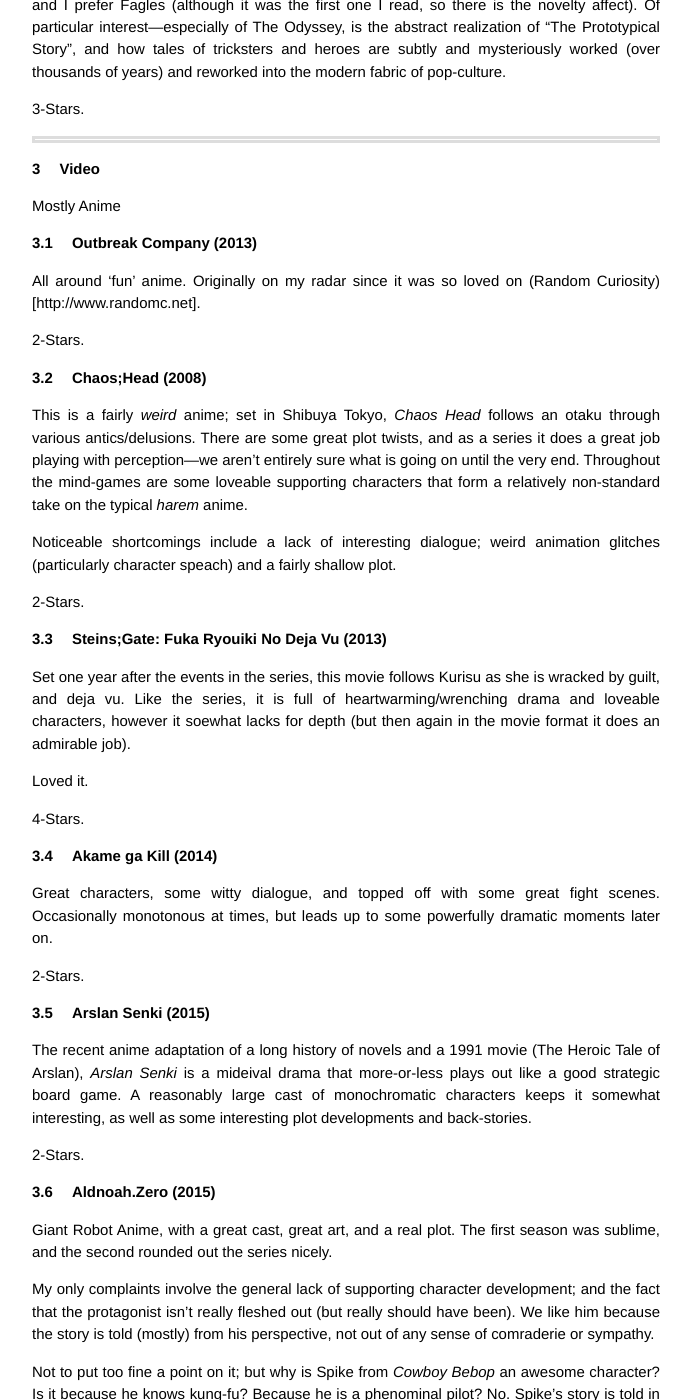
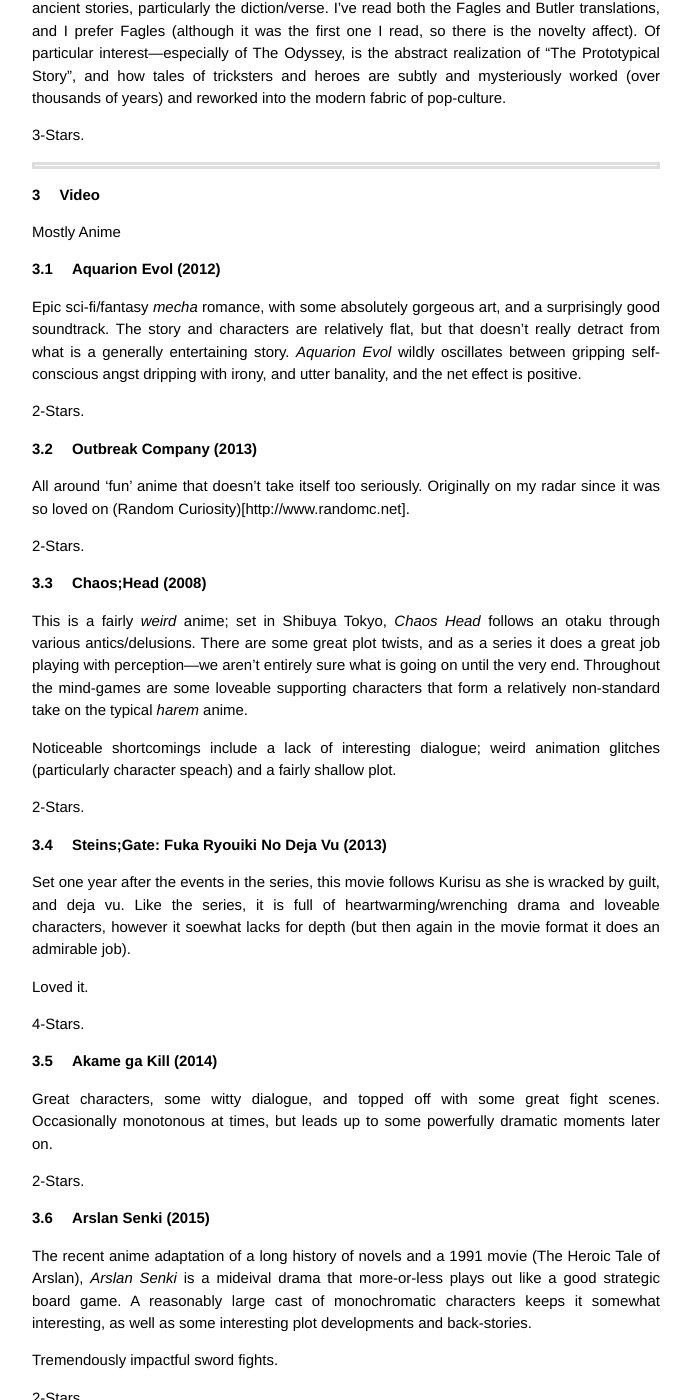
Before and after one commit to athuras/athuras.github.com, a Jekyll site: the page built from _posts/2014-08-06-Booklist.markdown, in a window 1280 px wide and 1400 px high, scrolled down 10413 px. Shown: the whole window, without its empty margins (294-985 px from the left). Built offline with Jekyll 4.4.1, drawn with Linux system fonts in a browser that asks for light colours; comment, search, counter and statistics services are not loaded.

Commit message:
aquarion evol

```diff
--- a/_posts/2014-08-06-Booklist.markdown
+++ b/_posts/2014-08-06-Booklist.markdown
@@ -303,8 +303,16 @@
 # Video
 Mostly Anime
 
+## Aquarion Evol (2012)
+Epic sci-fi/fantasy *mecha* romance, with some absolutely gorgeous art, and a surprisingly good soundtrack.
+The story and characters are relatively flat, but that doesn't really detract from what is a generally entertaining story.
+*Aquarion Evol* wildly oscillates between gripping self-conscious angst dripping with irony, and utter banality, and the net effect is positive.
+
+2-Stars.
+
+
 ## Outbreak Company (2013)
-All around 'fun' anime.
+All around 'fun' anime that doesn't take itself too seriously.
 Originally on my radar since it was so loved on (Random Curiosity)[http://www.randomc.net].
 
 2-Stars.
@@ -335,6 +343,8 @@
 ## Arslan Senki (2015)
 The recent anime adaptation of a long history of novels and a 1991 movie (The Heroic Tale of Arslan), *Arslan Senki* is a mideival drama that more-or-less plays out like a good strategic board game.
 A reasonably large cast of monochromatic characters keeps it somewhat interesting, as well as some interesting plot developments and back-stories.
+
+Tremendously impactful sword fights.
 
 2-Stars.
 
```
